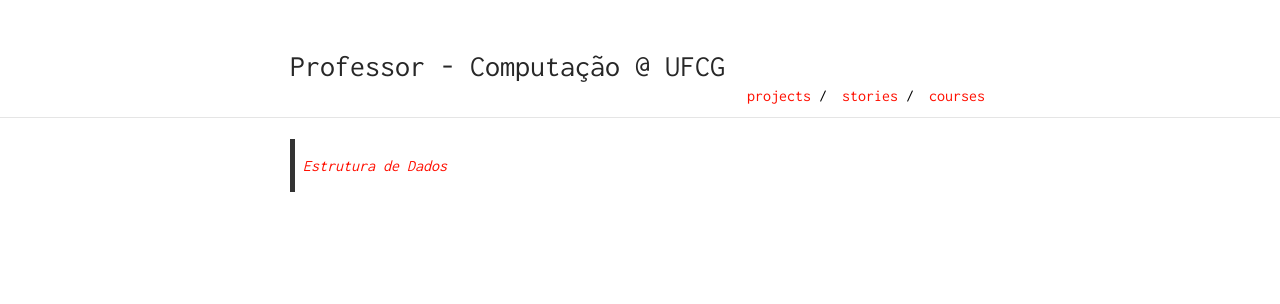
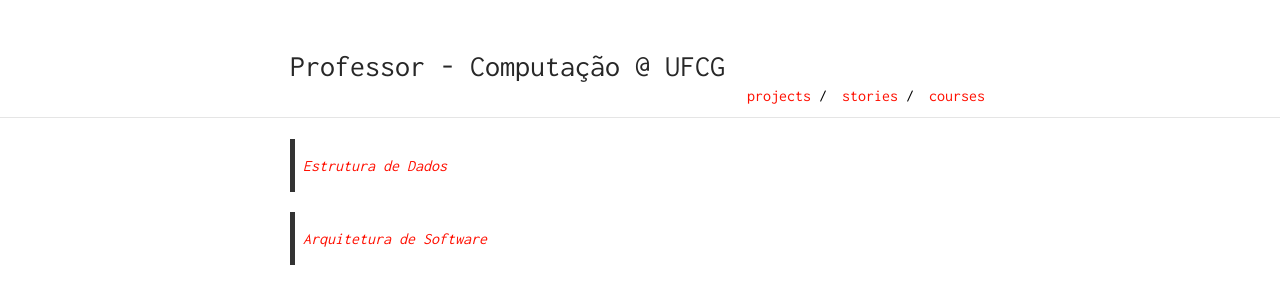
Before and after one commit to joaoarthurbm/joaoarthurbm.github.io, a Jekyll site: the page built from courses.md, in a window 1280 px wide. Shown: the top 304 px of the page. Built offline with Jekyll 4.4.1, drawn with Linux system fonts in a browser that asks for light colours.

Commit message:
arquitetura de software

```diff
--- a/courses.md
+++ b/courses.md
@@ -4,3 +4,5 @@ is_contact: true
 ---
 
 > [Estrutura de Dados](http://joaoarthurbm.github.io/eda)
+
+> [Arquitetura de Software](http://joaoarthurbm.github.io/arquitetura-de-software)
```
